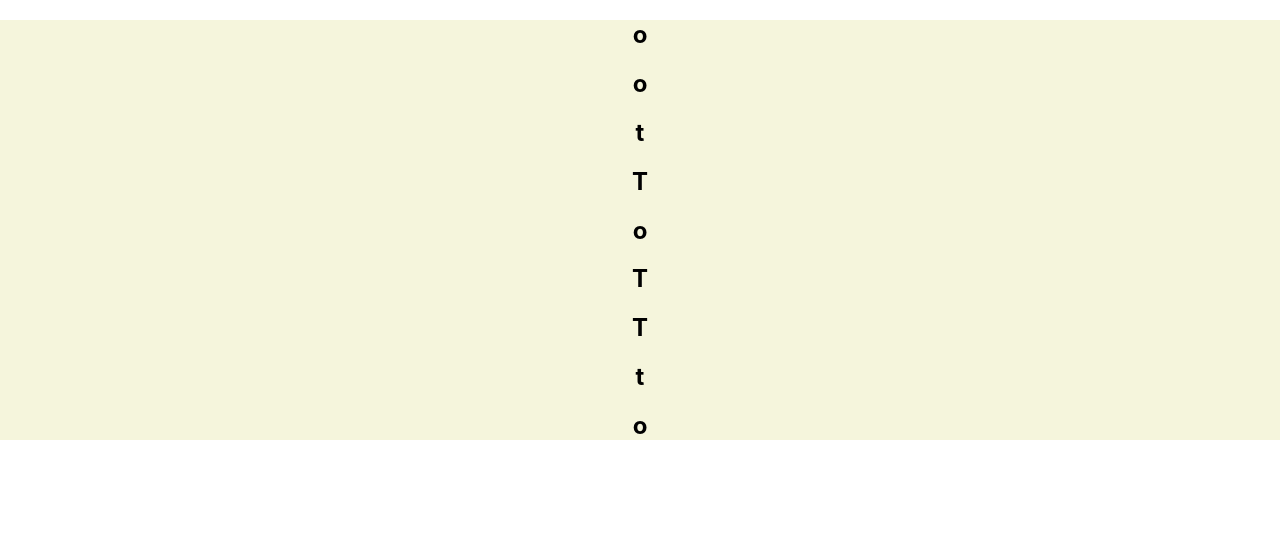
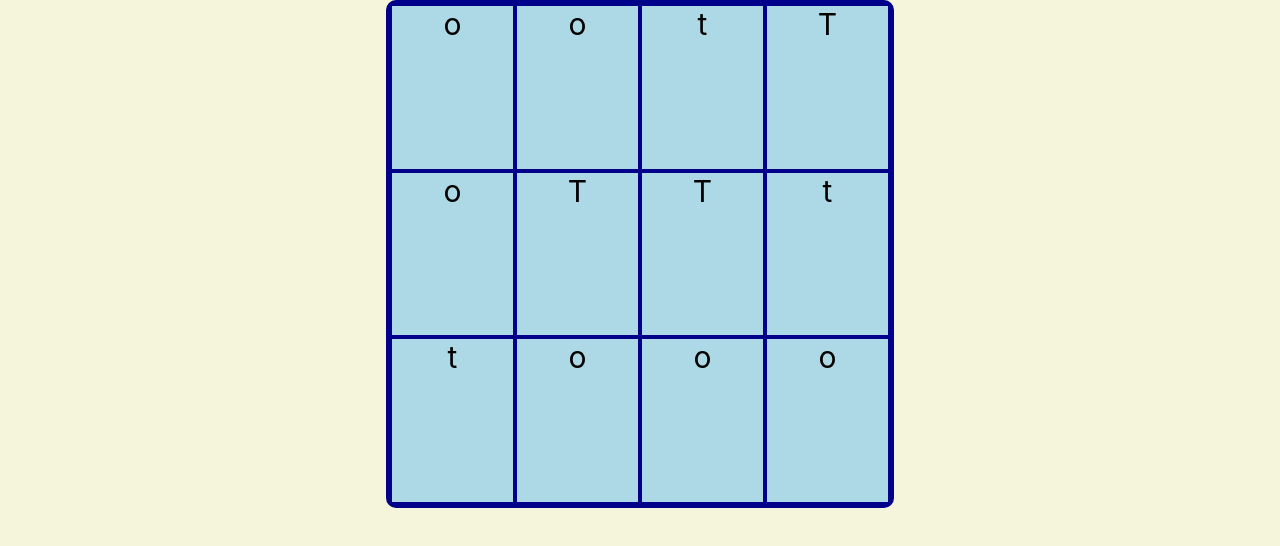
Before and after one commit to andrebuchanan/site-clearing-simulator-dking, a React (Create React App) app: page / in a window 1280 px wide. Shown: the top 546 px of the page. Built offline with nearby package versions, Linux system fonts and the light colour scheme.

Commit message:
dynamically build sitemap grid

```diff
--- a/src/App.css
+++ b/src/App.css
@@ -1,34 +1,5 @@
 .App {
   text-align: center;
   background-color: beige;
+  height: 100vh;
 }
-
-@media (prefers-reduced-motion: no-preference) {
-  .App-logo {
-    animation: App-logo-spin infinite 20s linear;
-  }
-}
-
-.App-header {
-  background-color: #282c34;
-  min-height: 100vh;
-  display: flex;
-  flex-direction: column;
-  align-items: center;
-  justify-content: center;
-  font-size: calc(10px + 2vmin);
-  color: white;
-}
-
-.App-link {
-  color: #61dafb;
-}
-
-@keyframes App-logo-spin {
-  from {
-    transform: rotate(0deg);
-  }
-  to {
-    transform: rotate(360deg);
-  }
-}
--- a/src/components/MapSquare.tsx
+++ b/src/components/MapSquare.tsx
@@ -12,10 +12,18 @@ interface ISquareProps {
   landType: string
 }
 
+const style = {
+  background: 'lightblue',
+  border: '2px solid darkblue',
+  fontSize: '30px',
+  cursor: 'pointer',
+  outline: 'none'
+};
+
 const MapSquare = ({landType}: ISquareProps) => {
 
   return(
-    <h2>{landType}</h2>
+    <div style={style}>{landType}</div>
   );
 }
 
--- a/src/components/Simulator.tsx
+++ b/src/components/Simulator.tsx
@@ -3,15 +3,14 @@ import SiteMap from "./SiteMap";
 
 const Simulator = () => {
 
-  const exampleSiteMap: string[] = ["o","o","t","T","o","T","T","t"];
+  //const exampleSiteMap: string[] = ["o","o","t","T","o","T","T","t", "t"];
+  const complexSiteMap: string[][] = [["o","o","t"],["T","o","T"],["T","t", "t"], ["o","o", "o"]];
 
-  // const renderMoves = () => {
-  //   //TODO
-  // }
-
+  //TODO
+  //Validate that dimensions of map fit requirements
 
   return(
-    <SiteMap squares={exampleSiteMap}/>
+    <SiteMap siteMap={complexSiteMap}/>
   )
 }
 
--- a/src/components/SiteMap.tsx
+++ b/src/components/SiteMap.tsx
@@ -2,19 +2,40 @@ import React from "react";
 import MapSquare from "./MapSquare";
 
 interface ISiteMapProps {
-  squares: string[]
+  siteMap: string[][]
+}
+
+const style = {
+  border: '4px solid darkblue',
+  borderRadius: '10px',
+  width: '500px',
+  height: '500px',
+  margin: '0 auto',
+  display: 'grid',
+  gridTemplate: 'repeat(3, 1fr) / repeat(3, 1fr)' //default to a 3X3 Grid
 }
 
 
-const SiteMap = ({squares}: ISiteMapProps) => {
+const SiteMap = ({siteMap}: ISiteMapProps) => {
 
-  const BuildSiteMap = () => {
+  // Dynamically buold grid based off of the dimensions of the map provided
+  const BuildGridStyle = () => {
+    const width: number = siteMap[0].length;
+    const height: number = siteMap.length;
+
+    style.gridTemplate = `repeat(${width}, 1fr) / repeat(${height}, 1fr)`;
+    return style;
+  }
+
+  const BuildSiteMap = (): JSX.Element[] => {
     let items: JSX.Element[] = [];
 
-    for(const square of squares){
-      items.push(
-        <MapSquare landType={square}/>
-      )
+    for(const row of siteMap){
+      for(const square of row){
+        items.push(
+          <MapSquare landType={square}/>
+        )
+      }
     }
     return items;
   }
@@ -22,31 +43,10 @@ const SiteMap = ({squares}: ISiteMapProps) => {
 
 
   return(
-    <div>
+    <div style={BuildGridStyle()}>
       {BuildSiteMap()}
-      <MapSquare landType={squares[0]}/>
     </div>
   )
 }
 
-
-
-
-
-// function BuildMap(file: String[][]): void {
-//   //Build the SiteMap based off of the props
-
-//   let newMap: JSX.Element[][] = []
-
-//   for (let row=0; row < file.length; row++){
-//     for(let square = 0; square < file[row].length; square++){
-//       switch(file[row][square]){
-//         case "o":
-//           newMap[row].splice(square, 0, MapSquare("o")); //insert MapSquare element ar specificindex
-//           break;
-//         case "t":
-//       }
-//     }
-//   }
-// }
 export default SiteMap;
```
